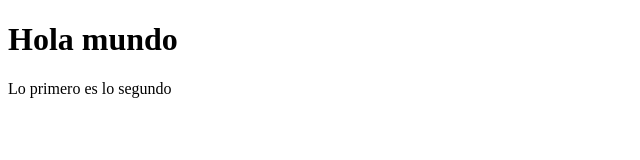
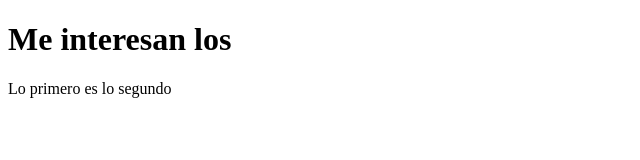
Before and after one commit to AntonKSG/antonksg.github.io, a plain HTML site: page index.html in a window 1280 px wide. Shown: the whole page, without its empty margins (0-640 px from the left). Drawn offline with Linux system fonts and the light colour scheme.

Commit message:
Update index.html

```diff
--- a/index.html
+++ b/index.html
@@ -5,7 +5,7 @@
         <title>Derivado de "Conceptos básicos de HTML"</title>
     </head>
     <body>
-    <h1> Hola mundo </h1>
+    <h1> Me interesan los  </h1>
     <p> Lo primero es lo segundo  </p>
     </body>
 </html>
```
